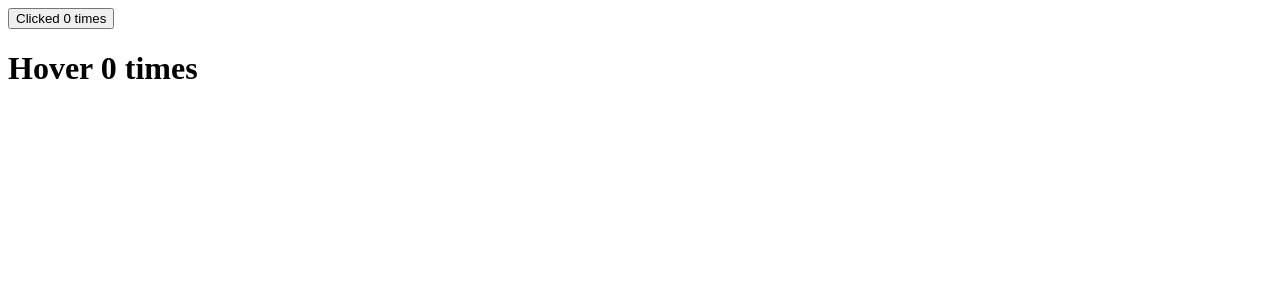
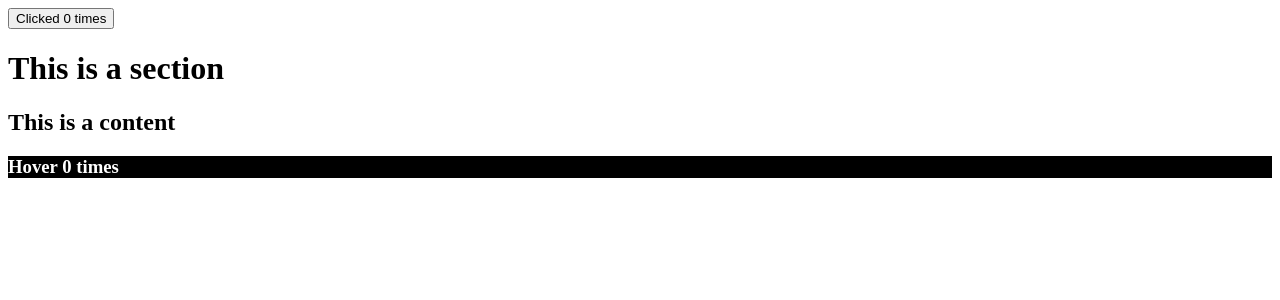
Before and after one commit to mkstamin/reactjs, a React (Create React App) app: page / in a window 1280 px wide. Shown: the top 300 px of the page. Built offline with nearby package versions, Linux system fonts and the light colour scheme.

Commit message:
Create custom Context

```diff
--- a/src/App.js
+++ b/src/App.js
@@ -1,28 +1,29 @@
+import React, { PureComponent } from 'react';
 import ClickCounter from './component/ClickCounter';
 import Counter from './component/Counter';
-import HoverCounter from './component/HoverCounter';
+import Section from './component/Section';
+import ThemeContext from './context/themeContext';
 
-function App() {
+class App extends PureComponent {
+    state = {
+        theme: 'dark',
+    };
+
+    render() {
+        const { theme } = this.state;
         return (
             <div>
-            {/* <Counter
-                render={(counter, incrementCount) => (
-                    <ClickCounter count={counter} incrementCount={incrementCount} />
-                )}
-            /> */}
                 <Counter>
                     {(counter, incrementCount) => (
                         <ClickCounter count={counter} incrementCount={incrementCount} />
                     )}
                 </Counter>
-
-            <Counter>
-                {(counter, incrementCount) => (
-                    <HoverCounter count={counter} incrementCount={incrementCount} />
-                )}
-            </Counter>
+                <ThemeContext.Provider value={{ theme }}>
+                    <Section />
+                </ThemeContext.Provider>
             </div>
         );
     }
+}
 
 export default App;
--- /dev/null
+++ b/src/component/Content.js
@@ -0,0 +1,25 @@
+import React from 'react';
+import ThemeContext from '../context/themeContext';
+import Counter from './Counter';
+import HoverCounter from './HoverCounter';
+
+const Content = () => (
+    <div>
+        <h2>This is a content</h2>
+        <Counter>
+            {(counter, incrementCount) => (
+                <ThemeContext.Consumer>
+                    {({ theme }) => (
+                        <HoverCounter
+                            count={counter}
+                            incrementCount={incrementCount}
+                            theme={theme}
+                        />
+                    )}
+                </ThemeContext.Consumer>
+            )}
+        </Counter>
+    </div>
+);
+
+export default Content;
--- a/src/component/HoverCounter.js
+++ b/src/component/HoverCounter.js
@@ -1,10 +1,16 @@
 /* eslint-disable jsx-a11y/mouse-events-have-key-events */
 import React from 'react';
 
-const HoverCounter = ({ count, incrementCount }) => (
-    <div>
-        <h1 onMouseOver={incrementCount}>Hover {count} times</h1>
-    </div>
-);
+const HoverCounter = ({ count, incrementCount, theme }) => {
+    const style = theme === 'dark' ? { backgroundColor: '#000', color: '#fff' } : null;
+
+    return (
+        <div>
+            <h3 onMouseOver={incrementCount} style={style}>
+                Hover {count} times
+            </h3>
+        </div>
+    );
+};
 
 export default HoverCounter;
--- /dev/null
+++ b/src/component/Section.js
@@ -0,0 +1,11 @@
+import React from 'react';
+import Content from './Content';
+
+const Section = () => (
+    <div>
+        <h1>This is a section</h1>
+        <Content />
+    </div>
+);
+
+export default Section;
--- /dev/null
+++ b/src/context/themeContext.js
@@ -0,0 +1,11 @@
+// import createContext from '../lib/Context';
+// const themeContext = createContext({
+//     theme: 'light',
+// });
+// const themeContext = createContext();
+
+import React from 'react';
+
+const themeContext = React.createContext();
+
+export default themeContext;
--- /dev/null
+++ b/src/lib/Context.js
@@ -0,0 +1,24 @@
+class Context {
+    constructor(value) {
+        this.value = value;
+    }
+
+    // provider
+    Provider = ({ children, value }) => {
+        this.value = value;
+        return children;
+    };
+
+    // Consumer
+    Consumer = ({ children }) => children(this.value);
+}
+
+function createContext(value = null) {
+    const context = new Context(value);
+    return {
+        Provider: context.Provider,
+        Consumer: context.Consumer,
+    };
+}
+
+export default createContext;
```
Lines whose indentation alone changed are shown as unchanged.
